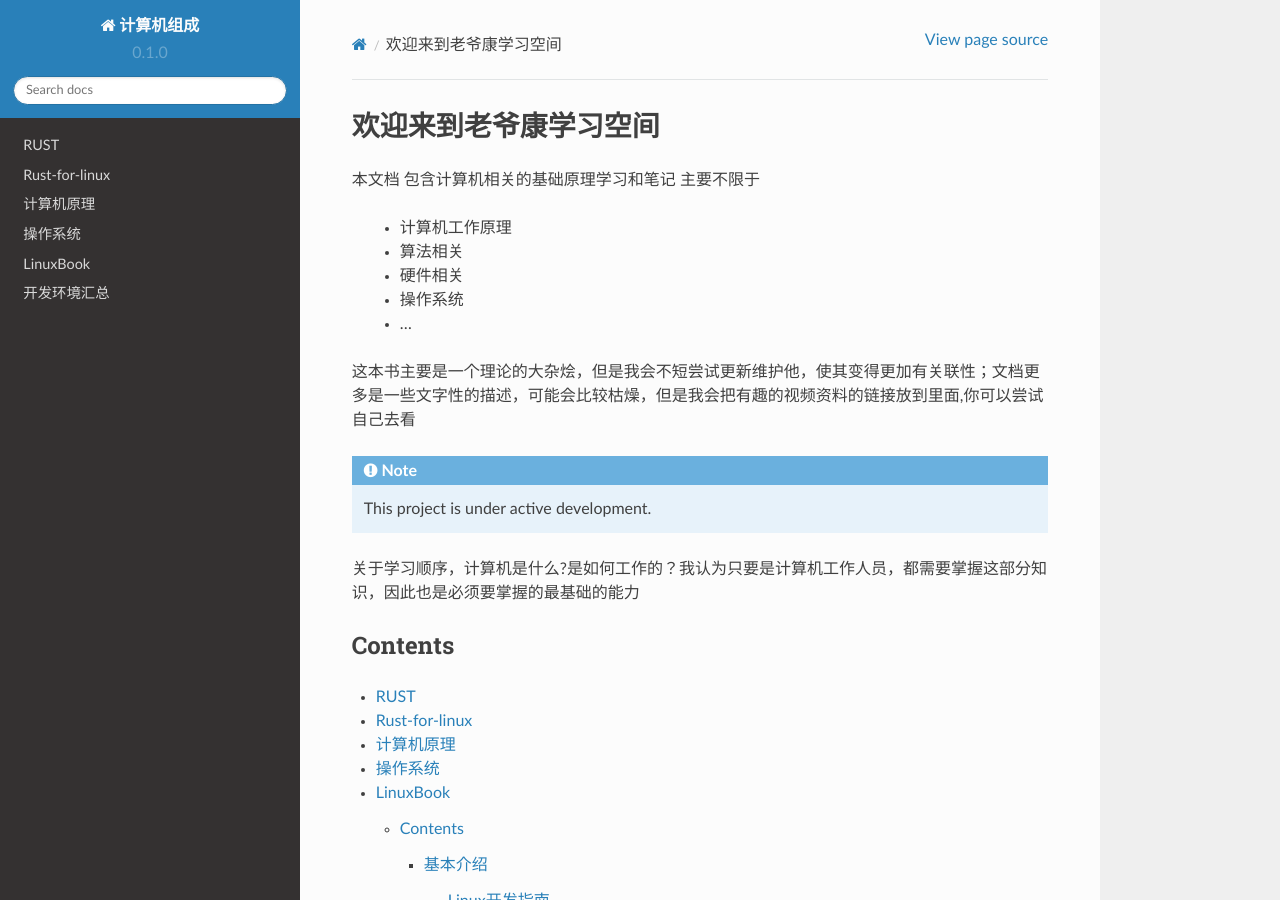
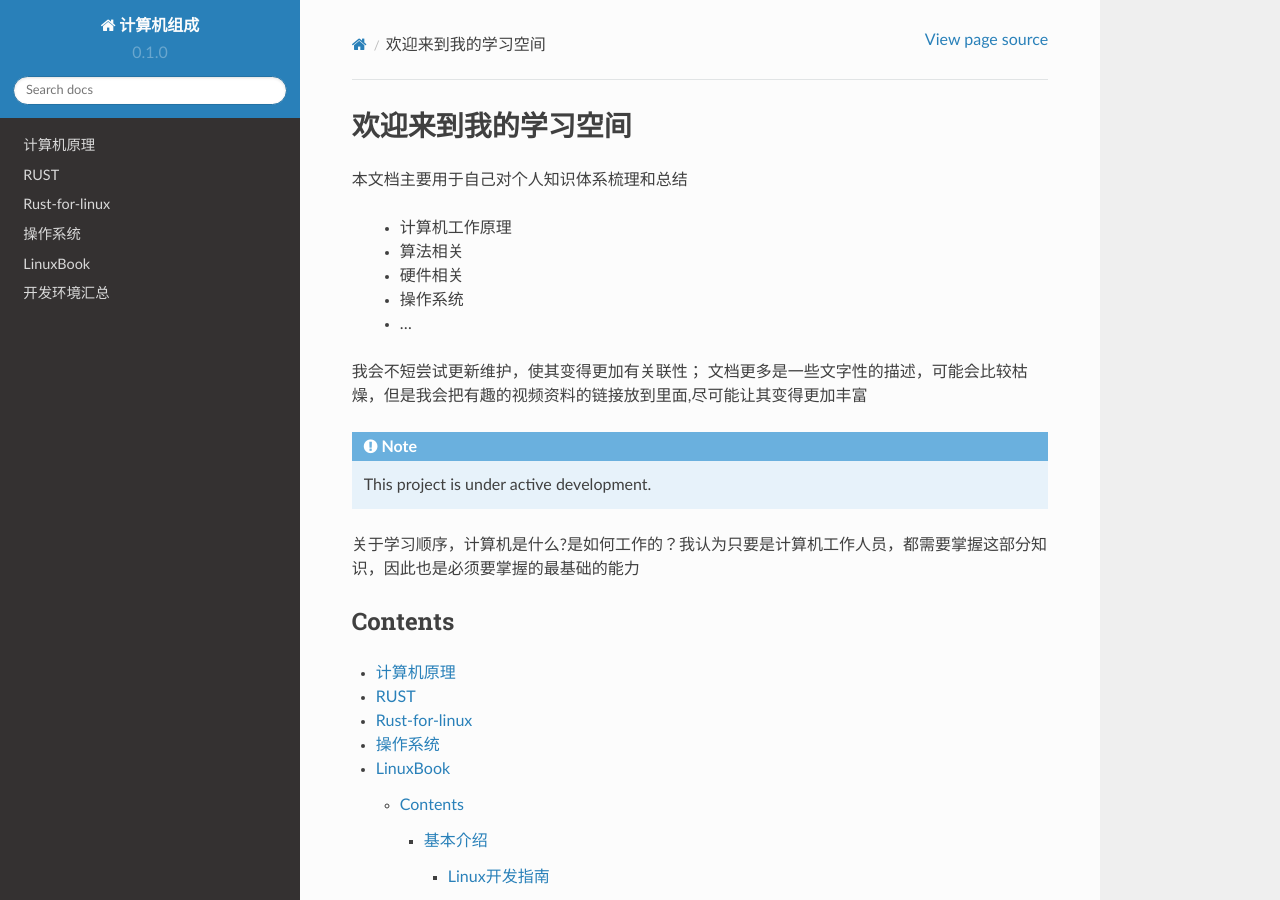
Before and after one commit to guoweikang/Notes, a Sphinx documentation site: the page built from docs/source/index.rst, in a window 1280 px wide and 900 px high. Built offline with Sphinx 7.4.7 and the Read the Docs theme 2.0.0, drawn with Linux system fonts in a browser that asks for light colours.

Commit message:
update index
Signed-off-by: guoweikang <762666614@qq.com>

```diff
--- a/docs/source/index.rst
+++ b/docs/source/index.rst
@@ -1,6 +1,6 @@
-欢迎来到老爷康学习空间
+欢迎来到我的学习空间
 =========================
-本文档 包含计算机相关的基础原理学习和笔记 主要不限于
+本文档主要用于自己对个人知识体系梳理和总结
 
  - 计算机工作原理
  - 算法相关
@@ -8,7 +8,9 @@
  - 操作系统
  - ...
 
-这本书主要是一个理论的大杂烩，但是我会不短尝试更新维护他，使其变得更加有关联性；文档更多是一些文字性的描述，可能会比较枯燥，但是我会把有趣的视频资料的链接放到里面,你可以尝试自己去看
+
+我会不短尝试更新维护，使其变得更加有关联性；
+文档更多是一些文字性的描述，可能会比较枯燥，但是我会把有趣的视频资料的链接放到里面,尽可能让其变得更加丰富
 
 .. note::
 
@@ -22,10 +24,9 @@ Contents
 --------
 
 .. toctree::
-
+   计算机原理      <computer_organization/index.rst>
    RUST            <rust/rust.rst>
    Rust-for-linux  <rust/r4l.rst>
-   计算机原理      <computer_organization/index.rst>
    操作系统        <os/index.rst>
    LinuxBook       <linux/index.rst>
    开发环境汇总    <env.rst>
```
